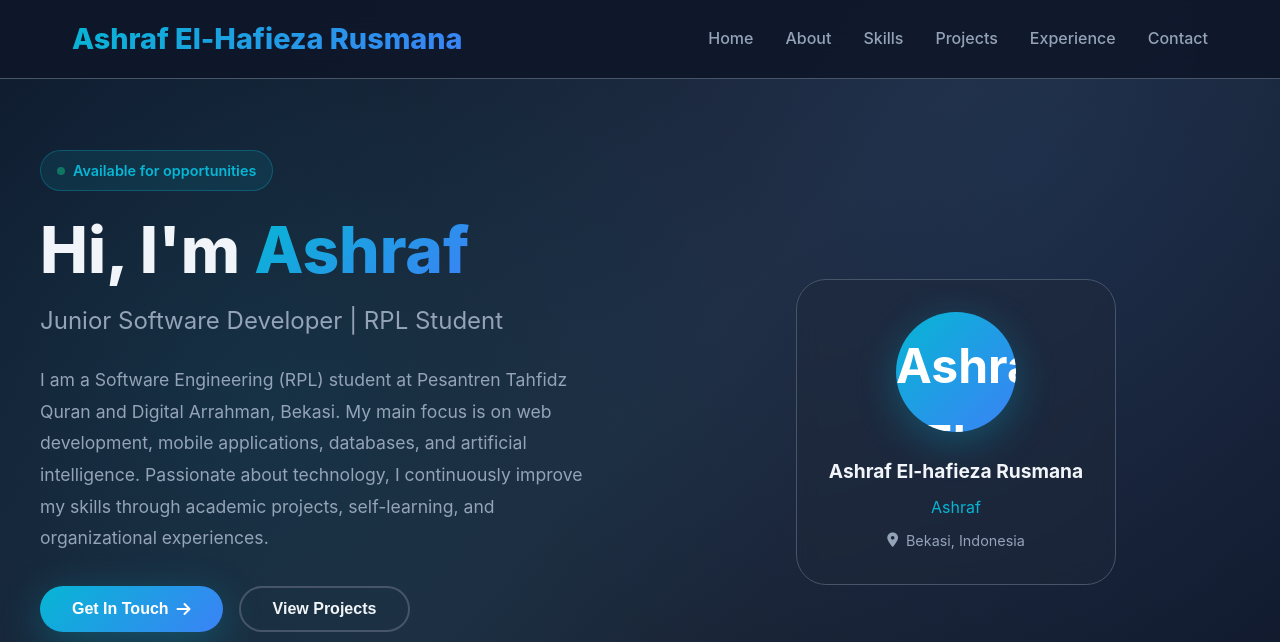
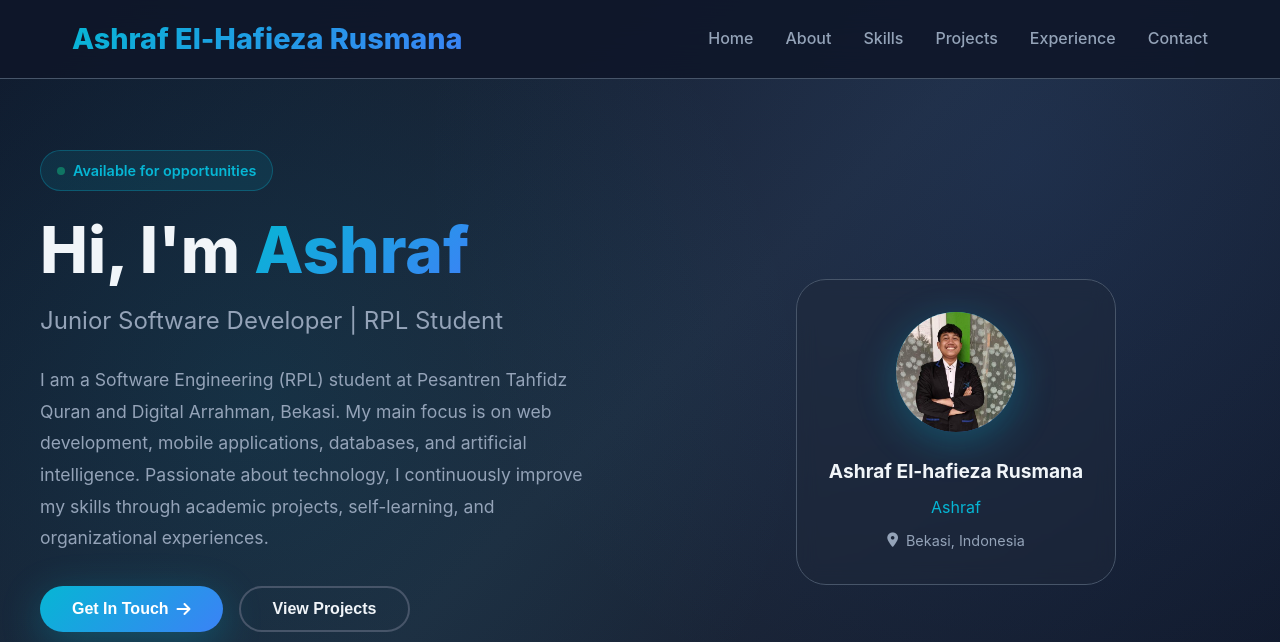
Before and after one commit to ashrafhafeeza/portfolio-ashraf, a plain HTML site: page index.html in a window 1280 px wide. Shown: the top 642 px of the page. Drawn offline with Linux system fonts and the light colour scheme.

Commit message:
Update index.html

```diff
--- a/index.html
+++ b/index.html
@@ -1160,7 +1160,7 @@
                 </div>
             </div>
             <div class="profile-card">
-                <div class="profile-img"><img src="profijpg" alt="Ashraf El-hafieza Rusmana" style="width: 100%; height: 100%; object-fit: cover; border-radius: 50%;" /></div>
+                <div class="profile-img"><img src="profile.jpg" alt="Ashraf El-hafieza Rusmana" style="width: 100%; height: 100%; object-fit: cover; border-radius: 50%;" /></div>
                 <div class="profile-info">
                     <h3>Ashraf El-hafieza Rusmana</h3>
                     <p class="nickname">Ashraf</p>
```
